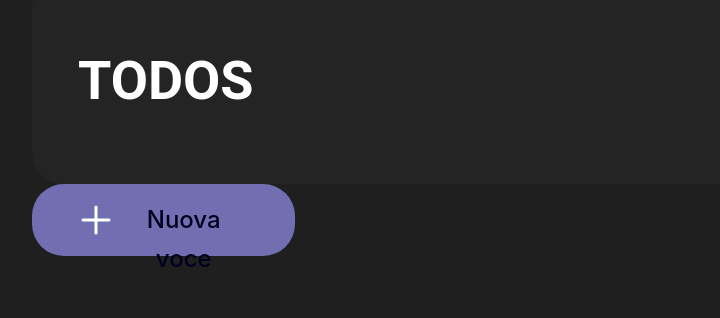
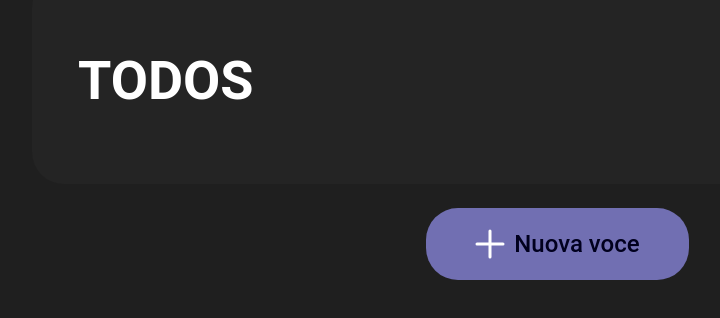
Before and after one commit to Berheruben/Todolist, a React (Create React App) app: page / in a window 1280 px wide. Shown: the part 126-444 px from the top of the page, without its empty margins (83-803 px from the left). Built offline with nearby package versions, Linux system fonts and the light colour scheme.

Commit message:
adjust button

```diff
--- a/src/components/TodoForm.tsx
+++ b/src/components/TodoForm.tsx
@@ -26,7 +26,6 @@ border-radius: 3px;
 max-width: 600px;
 min-width: 300px;
 background:#2f2f2f;
-align-content: center;
   `;
 const AddsImage = styled.img`
 width: 40px;
@@ -41,10 +40,10 @@ display: flex;
 flex-direction: row;
 align-items: center;
 `;
-const NewLabel = styled.label`
+const Label = styled.label`
 width: 135px;
 height: 38px;
-font-family: 'Inter';
+font-family: 'Roboto';
 font-style: normal;
 font-weight: 500;
 font-size: 24px;
@@ -100,6 +99,13 @@ resize: none;
 width: 430px;
 border-color: Transparent;
 `
+const ButtonContainer = styled.div`
+display: block;
+margin-left: auto;
+margin-right: auto;
+margin-top: 24px;
+`
+
 export const TodoForm: React.FC<TodoFormProps> = ({ addTodo }) => {
   const [message, setMessage] = useState<string>('')
   const [modal, setModal] = useState<boolean>(false)
@@ -122,20 +128,20 @@ export const TodoForm: React.FC<TodoFormProps> = ({ addTodo }) => {
 
   return (
     <>
-      <Button onClick={toggleModal}>
-        <Plus>
-          <AddsImage src={Adds} />
-          <NewLabel>Nuova voce</NewLabel>
-        </Plus>
-      </Button>
+      <ButtonContainer>
+        <Button onClick={toggleModal}>
+          <Plus>
+            <AddsImage src={Adds} />
+            <Label>Nuova voce</Label>
+          </Plus>
+        </Button>
+      </ButtonContainer>
       {modal &&
         <FormContainer>
           <Overlay onClick={toggleModal} />
           <Modalcontent>
-            <Textarea value={message} className="todo-input" onChange={handleChange} />
-
+            <Textarea value={message} onChange={handleChange} />
             <Btnintotheform type="submit" onClick={handlesubmit}>Salva</Btnintotheform>
-
           </Modalcontent>
         </FormContainer>
       }
```
